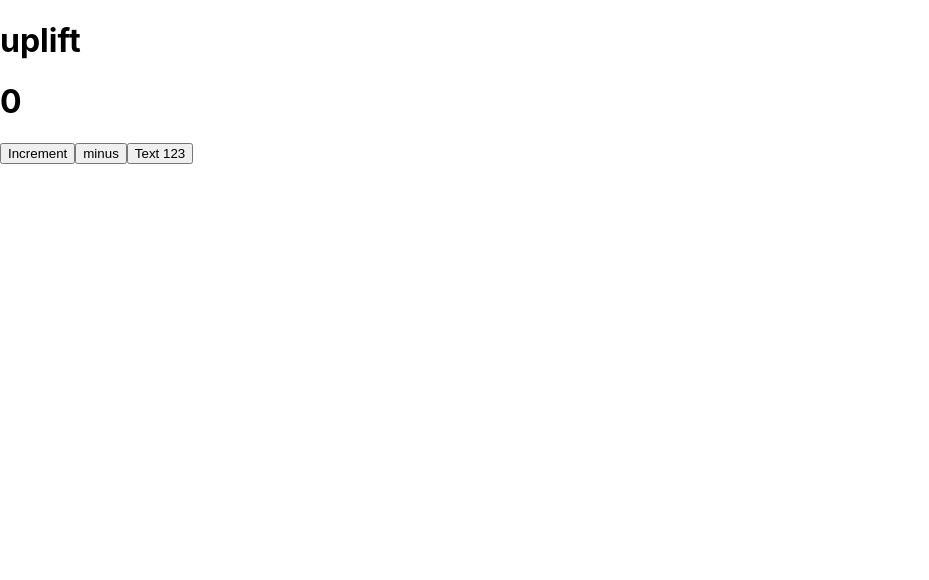
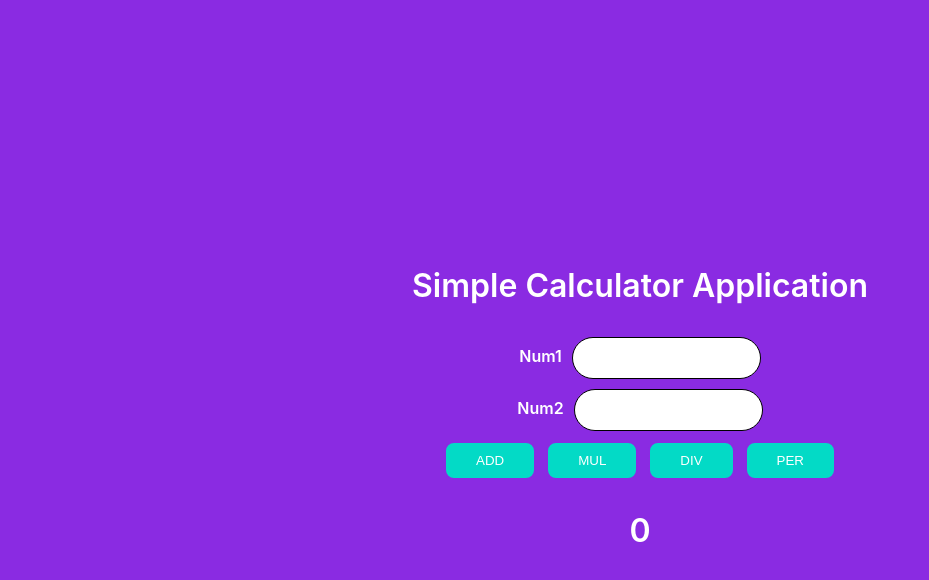
Before and after one commit to CodeAstronautic/uplift-react, a React (Create React App) app: page / in a window 1280 px wide. Shown: the top 580 px of the page, without its empty margins (0-929 px from the left). Built offline with nearby package versions, Linux system fonts and the light colour scheme.

Commit message:
Simple Calculator Application

```diff
--- a/public/index.html
+++ b/public/index.html
@@ -24,7 +24,7 @@
       work correctly both with client-side routing and a non-root public URL.
       Learn how to configure a non-root public URL by running `npm run build`.
     -->
-    <title>React App</title>
+    <title>Simple Cal APP</title>
   </head>
   <body>
     <noscript>You need to enable JavaScript to run this app.</noscript>
--- a/src/App.js
+++ b/src/App.js
@@ -1,28 +1,44 @@
 import { useState } from "react";
 import "./App.css";
-import Demo from "./demo";
-
-const App = () => {
-  const [customer, setCustomer] = useState(0);
-  const [text, setText] = useState("uplift");
-
-  const handleIn = () => {
-    setCustomer(customer + 1);
+const App= ()=>{
+    const add=()=>{
+      const a=parseInt(num1)+parseInt(num2);
+      console.log(a);
+      setTotal(a)
+    };
+    const mul=()=>{
+      const a=parseInt(num1)*parseInt(num2);
+      console.log(a);
+      setTotal(a)
+    }
+    const div=()=>{
+      const a=parseFloat(num1)/parseFloat(num2);
+      console.log(a);
+      setTotal(a.toPrecision(2))
+    }
+    const per=()=>{
+      const a=parseInt(num1)*parseInt(num2)*0.01;
+      console.log(a);
+      setTotal(num2+"% of "+num1+" is "+a);
+    }
+    const [num1, setNum1] = useState(0);
+    const [num2, setNum2] = useState(0);
+    const [total, setTotal]= useState(num1+num2);
+    return(
+      <div className="container">
+        <h1>Simple Calculator Application</h1>
+        <label>Num1</label>
+        <input id="num1" onChange={event => setNum1(event.target.value)} type="number"/>
+        <br></br>
+        <label>Num2</label>
+        <input id="num2"onChange={event => setNum2(event.target.value)} type="number"/><br></br>
+        <button onClick={add}>ADD</button>
+        <button onClick={mul}>MUL</button>
+        <button onClick={div}>DIV</button>
+        <button onClick={per}>PER</button>
+        <h1>{total}</h1>
+      </div>
+    );
   };
-  const handleClick = () => {
-    setText("uplkift 1");
-  };
-  return (
-    <div>
-      <h1>{text}</h1>
-      <h1>{customer}</h1>
-      <button onClick={handleIn}> Increment</button>
-      <button onClick={() => setCustomer(customer - 1)}> minus</button>
-      <button onClick={handleClick}> Text 123</button>
-
-      {/* <Demo /> */}
-    </div>
-  );
-};
 
 export default App;
--- a/src/index.css
+++ b/src/index.css
@@ -11,3 +11,48 @@ code {
   font-family: source-code-pro, Menlo, Monaco, Consolas, 'Courier New',
     monospace;
 }
+.container{
+  width: 100vw;
+  height: 100vh;
+  background-color: blueviolet;
+  text-align: center;
+  padding-top: 30vh;
+}
+input{
+  border: 0.5px solid ;
+  height: 30px;
+  border-radius: 25px;
+  padding: 5px;
+  margin: 5px;
+}
+input:focus {
+  outline: none !important;
+  border-color: #719ECE;
+  box-shadow: 0 0 10px #719ECE;
+}
+input::-webkit-outer-spin-button,
+input::-webkit-inner-spin-button {
+  -webkit-appearance: none;
+  margin: 0;
+}
+
+/* Firefox */
+input[type=number] {
+  -moz-appearance: textfield;
+}
+label,h1{
+  font-weight: 600;
+  color: white;
+  padding: 5px;
+}
+button{
+  padding: 10px 30px;
+  margin: 5px;
+  background-color: #03DAC6;
+  color: white;
+  border: 2px solid blueviolet;
+  border-radius: 10px;
+}
+button:hover{
+  background-color: blue;
+}
```
